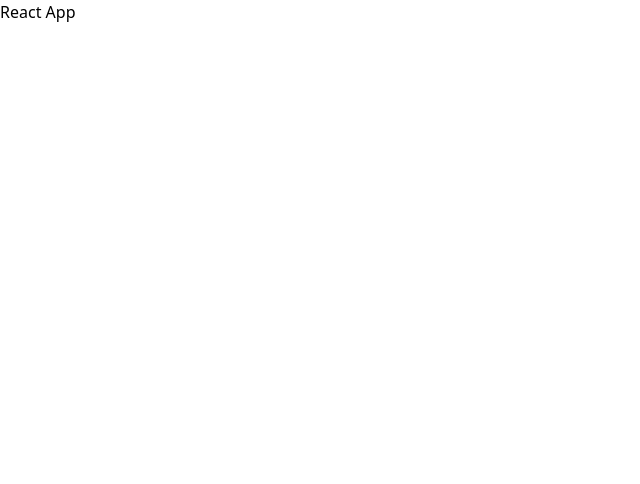
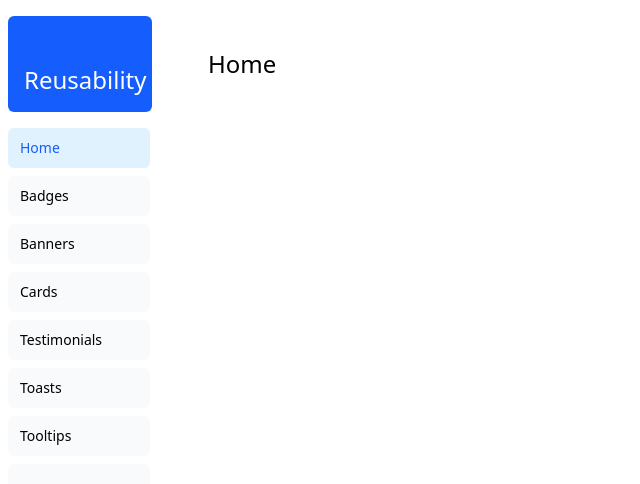
Before and after one commit to messams/component-library, a React (Vite) app: page / in a window 1280 px wide. Shown: the top 484 px of the page, without its empty margins (0-640 px from the left). Built offline with nearby package versions, Linux system fonts and the light colour scheme.

Commit message:
feat: define layout & routs

```diff
--- a/src/App.tsx
+++ b/src/App.tsx
@@ -1,10 +1,36 @@
 import './App.css'
+import {
+  RouterProvider,
+  createBrowserRouter,
+  createRoutesFromElements,
+  Route
+} from "react-router-dom";
+import Layout from './Layout';
+import Badges from './routes/Badges';
+import Banners from './routes/Banners';
+import Cards from './routes/Cards';
+import Testimonials from './routes/Testimonials';
+import ToastPopups from './routes/ToastPopups';
+import Tooltips from './routes/Tooltips';
+import NotFound from './routes/NotFound';
+import Home from './routes/Home';
 
-function App() {
+const App: React.FC = () => {
+  const router = createBrowserRouter(createRoutesFromElements(
+    <Route path="/" element={<Layout />}>
+      <Route index element={<Home />} />
+      <Route path="badges" element={<Badges />} />
+      <Route path="banners" element={<Banners />} />
+      <Route path="cards" element={<Cards />} />
+      <Route path="testimonials" element={<Testimonials />} />
+      <Route path="toasts" element={<ToastPopups />} />
+      <Route path="tooltips" element={<Tooltips />} />
+      <Route path="*" element={<NotFound />} />
+    </Route>
+  ));
+
   return (
-    <>
-      <h1>React App</h1>
-    </>
+    <RouterProvider router={router} />
   )
 }
 
--- /dev/null
+++ b/src/Layout.tsx
@@ -0,0 +1,13 @@
+import { Outlet } from "react-router-dom"
+import SideNav from "./components/sidenav"
+
+export default function Layout() {
+    return (
+        <div className="flex h-screen flex-col md:flex-row md:overflow-hidden ">
+            <div className="w-full flex-none md:w-40">
+                <SideNav />
+            </div>
+            <div className="flex-grow p-6 md:overflow-y-auto md:p-12"><Outlet /></div>
+        </div>
+    )
+}
--- /dev/null
+++ b/src/components/nav-links.tsx
@@ -0,0 +1,33 @@
+import { NavLink } from 'react-router-dom';
+import clsx from 'clsx';
+
+const links = [
+  { name: 'Home', href: '/' },
+  { name: 'Badges', href: '/badges' },
+  { name: 'Banners', href: '/banners' },
+  { name: 'Cards', href: '/cards' },
+  { name: 'Testimonials', href: '/testimonials' },
+  { name: 'Toasts', href: '/toasts' },
+  { name: 'Tooltips', href: '/tooltips' },
+];
+
+export default function NavLinks() {
+  return (
+    <>
+      {links.map((link) => (
+        <NavLink
+          key={link.name}
+          to={link.href}
+          className={({ isActive }) =>
+            clsx(
+              'flex h-[40px] grow items-center justify-center gap-2 rounded-md bg-gray-50 p-3 text-sm font-medium hover:bg-sky-100 hover:text-blue-600 md:flex-none md:justify-start md:p-2 md:px-3',
+              isActive && 'bg-sky-100 text-blue-600'
+            )
+          }
+        >
+          <p className="block">{link.name}</p>
+        </NavLink>
+      ))}
+    </>
+  );
+}
--- /dev/null
+++ b/src/components/sidenav.tsx
@@ -0,0 +1,35 @@
+import { NavLink } from 'react-router-dom';
+import NavLinks from './nav-links';
+// import EssamLogo from '@/app/ui/essam-logo';
+
+
+export default function SideNav() {
+  return (
+    <div className="flex h-full flex-col px-3 py-4 md:px-2">
+      <NavLink
+        className="mb-2 flex h-[60px] items-end justify-start rounded-md bg-blue-600 p-4 md:h-24 md:mb-4"
+        to="/"
+      >
+        <div className="w-32 text-white md:w-40">
+          <h1 className="text-2xl font-normal">
+            Reusability
+          </h1>
+        </div>
+      </NavLink>
+      <div className="
+        flex grow flex-row justify-between space-x-2 md:flex-col md:space-x-0 md:space-y-2
+        pb-1 md:pr-0.5
+        overflow-x-auto md:overflow-auto
+        [&::-webkit-scrollbar]:w-[10px]
+        [&::-webkit-scrollbar]:h-[10px]
+        [&::-webkit-scrollbar-track]:rounded-full
+        [&::-webkit-scrollbar-track]:bg-gray-100
+        [&::-webkit-scrollbar-thumb]:rounded-full
+        [&::-webkit-scrollbar-thumb]:bg-gray-300
+        ">
+        <NavLinks />
+        <div className="hidden h-auto w-full grow rounded-md bg-gray-50 md:block"></div>
+      </div>
+    </div>
+  );
+}
--- /dev/null
+++ b/src/routes/Badges.tsx
@@ -0,0 +1,11 @@
+const Badges = () => {
+    return (
+        <div className="w-full">
+            <div className="flex w-full items-center justify-between">
+                <h1 className={`text-2xl font-medium`}>Badges</h1>
+            </div>
+        </div>
+    );
+}
+
+export default Badges;
--- /dev/null
+++ b/src/routes/Banners.tsx
@@ -0,0 +1,11 @@
+const Banners = () => {
+    return (
+        <div className="w-full">
+            <div className="flex w-full items-center justify-between">
+                <h1 className={`text-2xl font-medium`}>Banners</h1>
+            </div>
+        </div>
+    );
+}
+
+export default Banners;
--- /dev/null
+++ b/src/routes/Cards.tsx
@@ -0,0 +1,11 @@
+const Cards = () => {
+    return (
+        <div className="w-full">
+            <div className="flex w-full items-center justify-between">
+                <h1 className={`text-2xl font-medium`}>Cards</h1>
+            </div>
+        </div>
+    );
+}
+
+export default Cards;
--- /dev/null
+++ b/src/routes/Home.tsx
@@ -0,0 +1,11 @@
+const Home = () => {
+    return (
+        <div className="w-full">
+            <div className="flex w-full items-center justify-between">
+                <h1 className={`text-2xl font-medium`}>Home</h1>
+            </div>
+        </div>
+    );
+}
+
+export default Home;
--- /dev/null
+++ b/src/routes/Testimonials.tsx
@@ -0,0 +1,11 @@
+const Testimonials = () => {
+    return (
+        <div className="w-full">
+            <div className="flex w-full items-center justify-between">
+                <h1 className={`text-2xl font-medium`}>Testimonials</h1>
+            </div>
+        </div>
+    );
+}
+
+export default Testimonials;
--- /dev/null
+++ b/src/routes/ToastPopups.tsx
@@ -0,0 +1,11 @@
+const ToastPopups = () => {
+    return (
+        <div className="w-full">
+            <div className="flex w-full items-center justify-between">
+                <h1 className={`text-2xl font-medium`}>Toast Popups</h1>
+            </div>
+        </div>
+    );
+}
+
+export default ToastPopups;
--- /dev/null
+++ b/src/routes/Tooltips.tsx
@@ -0,0 +1,11 @@
+const Tooltips = () => {
+    return (
+        <div className="w-full">
+            <div className="flex w-full items-center justify-between">
+                <h1 className={`text-2xl font-medium`}>Tooltips</h1>
+            </div>
+        </div>
+    );
+}
+
+export default Tooltips;
```
